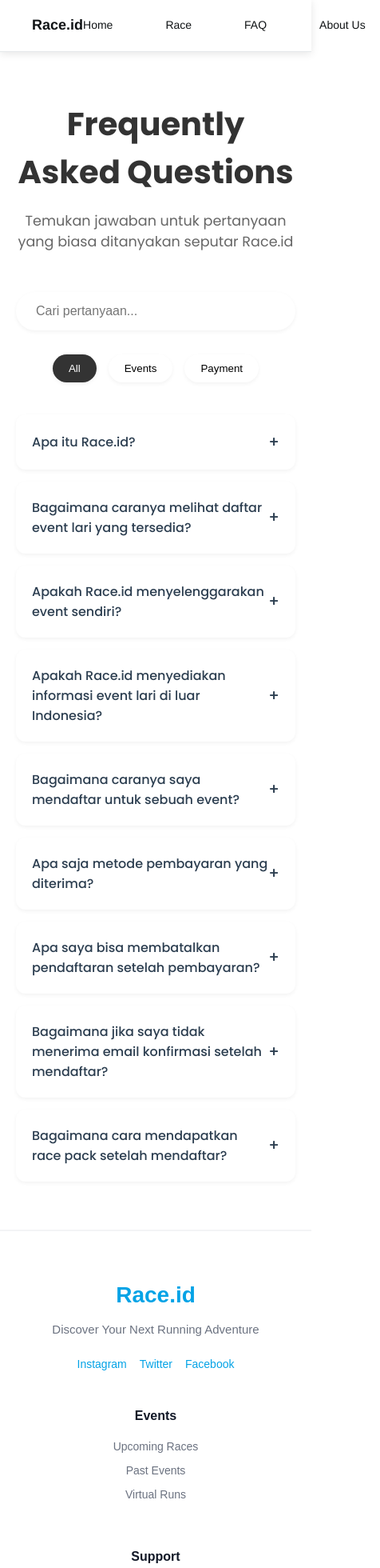
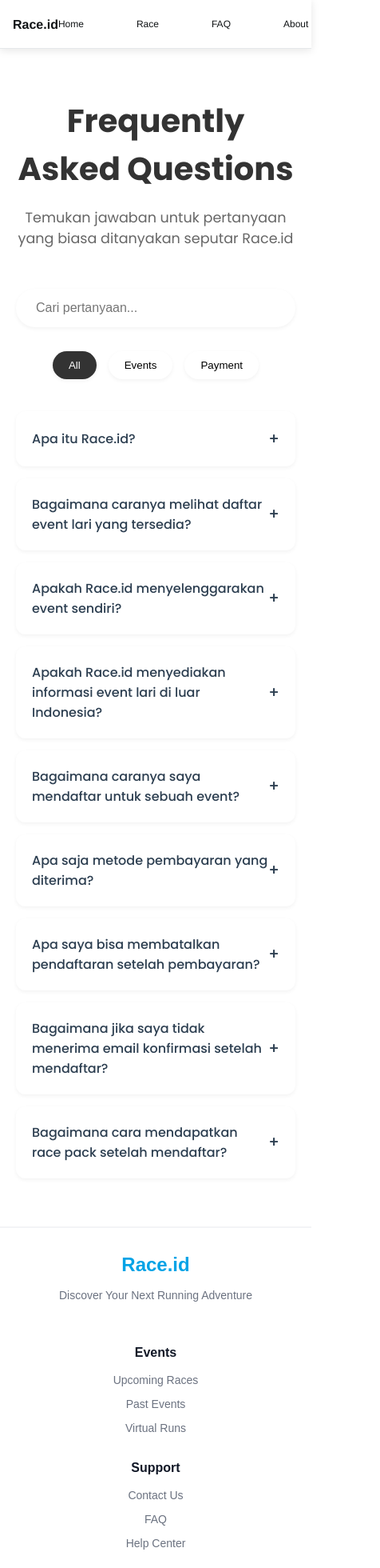
Before and after one commit to Race-id/race-id-new-UI, a Vue app: page /faq in a window 390 px wide. Shown: the top 1960 px of the page at 80% size, 476 px wide, since content can reach past the window. Built offline with nearby package versions, Linux system fonts and the light colour scheme; what @tanstack/vue-query would draw is missing.

Commit message:
feat : new appearence for footer and header

```diff
--- a/src/components/footer.vue
+++ b/src/components/footer.vue
@@ -1,3 +1,11 @@
+<script setup>
+import { computed } from 'vue';
+
+const currentYear = computed(() => {
+  return new Date().getFullYear();
+})
+</script>
+
 <template>
   <footer class="footer">
     <div class="footer-wrapper">
@@ -7,12 +15,7 @@
         <div class="footer-brand">
           <h2 class="brand-logo">Race.id</h2>
           <p class="brand-tagline">Discover Your Next Running Adventure</p>
-          <div class="social-links">
-            <a href="#" class="social-icon">Instagram</a>
-            <a href="#" class="social-icon">Twitter</a>
-            <a href="#" class="social-icon">Facebook</a>
           </div>
-        </div>
 
         <!-- Links Grid -->
         <div class="footer-grid">
@@ -38,7 +41,7 @@
 
       <!-- Footer Bottom -->
       <div class="footer-bottom">
-        <p class="copyright">© 2025 Race.id All rights reserved.</p>
+        <p class="copyright">© {{ currentYear }} Race.id All rights reserved.</p>
         </div>
       </div>
   </footer>
@@ -80,23 +83,6 @@
   font-size: 15px;
   line-height: 1.5;
   margin-bottom: 24px;
-}
-
-.social-links {
-  display: flex;
-  gap: 16px;
-}
-
-.social-icon {
-  color: #04a3e6;
-  text-decoration: none;
-  font-size: 14px;
-  font-weight: 500;
-  transition: opacity 0.2s ease;
-}
-
-.social-icon:hover {
-  opacity: 0.8;
 }
 
 .footer-grid {
@@ -158,10 +144,6 @@
     text-align: center;
   }
 
-  .social-links {
-    justify-content: center;
-  }
-
   .footer-grid {
     grid-template-columns: repeat(2, 1fr);
   }
@@ -173,10 +155,86 @@
   }
 }
 
+@media (max-width: 768px) {
+  .footer {
+    padding: 40px 16px 24px;
+  }
+
+  .footer-main {
+    grid-template-columns: 1fr;
+    gap: 32px;
+    margin-bottom: 32px;
+  }
+
+  .footer-brand {
+    padding-right: 0;
+    text-align: center;
+  }
+
+  .brand-logo {
+    font-size: 24px;
+    margin: 0 0 12px;
+  }
+
+  .brand-tagline {
+    font-size: 14px;
+    margin-bottom: 20px;
+  }
+
+  .footer-grid {
+    grid-template-columns: repeat(2, 1fr);
+    gap: 24px;
+  }
+
+  .footer-column h3 {
+    font-size: 15px;
+    margin: 0 0 16px;
+  }
+
+  .footer-column li {
+    margin-bottom: 10px;
+  }
+
+  .footer-bottom {
+    flex-direction: column;
+    gap: 16px;
+    text-align: center;
+    padding-top: 20px;
+  }
+}
+
 @media (max-width: 480px) {
+  .footer {
+    padding: 32px 16px 20px;
+  }
+
   .footer-grid {
     grid-template-columns: 1fr;
     text-align: center;
+    gap: 32px;
+  }
+
+  .footer-column {
+    padding: 0 16px;
+  }
+
+  .footer-column h3 {
+    font-size: 16px;
+  }
+
+  .footer-column ul {
+    display: flex;
+    flex-direction: column;
+    align-items: center;
+    gap: 12px;
+  }
+
+  .footer-column li {
+    margin-bottom: 0;
+  }
+
+  .brand-tagline {
+    padding: 0 16px;
   }
 }
 </style>
--- a/src/components/header.vue
+++ b/src/components/header.vue
@@ -2,31 +2,27 @@
   <div class="depth-frame">
     <div class="depth-frame-wrapper">
       <div class="div-wrapper">
-        <div class="text-wrapper">Race.id</div>
+        <router-link to="/" class="logo">Race.id</router-link>
       </div>
     </div>
 
     <div class="div">
       <div class="div-2">
         <div class="div-wrapper">
-          <div class="text-wrapper-2">Home</div>
+          <router-link to="/" class="nav-link">Home</router-link>
         </div>
 
         <div class="div-wrapper">
-          <div class="text-wrapper-2">Race</div>
+          <router-link to="/race" class="nav-link">Race</router-link>
         </div>
 
         <div class="div-wrapper">
-          <div class="text-wrapper-2">FAQ</div>
+          <router-link to="/faq" class="nav-link">FAQ</router-link>
         </div>
 
         <div class="div-wrapper">
-          <div class="text-wrapper-3">About Us</div>
+          <router-link to="/about-us" class="nav-link">About</router-link>
         </div>
-
-        <div class="div-3" />
-
-        <div class="div-4" />
       </div>
     </div>
   </div>
@@ -54,6 +50,25 @@ export default {
   transition: all 0.3s ease;
   backdrop-filter: blur(10px);
   box-shadow: 0 2px 10px rgba(0, 0, 0, 0.1);
+}
+
+.depth-frame router-link {
+  text-decoration: none;
+  color: inherit;
+}
+
+.text-wrapper,
+.text-wrapper-2,
+.text-wrapper-3 {
+  cursor: pointer;
+  text-decoration: none;
+  transition: color 0.3s ease;
+}
+
+.text-wrapper:hover,
+.text-wrapper-2:hover,
+.text-wrapper-3:hover {
+  color: #04a3e6;
 }
 
 .depth-frame .depth-frame-wrapper {
@@ -140,4 +155,81 @@ export default {
   margin-right: -273.00px;
   position: relative;
 }
+
+.logo {
+  color: #111416;
+  font-family: "Lexend-Bold", Helvetica;
+  font-size: 18px;
+  font-weight: 700;
+  text-decoration: none;
+  line-height: 23px;
+}
+
+.nav-link {
+  color: #111416;
+  font-family: "Lexend-Medium", Helvetica;
+  font-size: 14px;
+  font-weight: 500;
+  text-decoration: none;
+  line-height: 21px;
+  transition: color 0.3s ease;
+}
+
+.nav-link:hover {
+  color: #04a3e6;
+}
+
+@media (max-width: 768px) {
+  .depth-frame {
+    padding: 12px 24px;
+  }
+
+  .logo-wrapper {
+    padding-right: 24px;
+  }
+
+  .nav-menu {
+    gap: 24px;
+  }
+
+  .logo {
+    font-size: 16px;
+  }
+
+  .nav-link {
+    font-size: 13px;
+  }
+}
+
+@media (max-width: 480px) {
+  .depth-frame {
+    padding: 10px 16px;
+  }
+
+  .logo-wrapper {
+    padding-right: 16px;
+  }
+
+  .nav-menu {
+    gap: 16px;
+  }
+
+  .nav-link {
+    font-size: 12px;
+  }
+}
+
+@media (max-width: 360px) {
+  .logo-wrapper {
+    padding-right: 12px;
+  }
+
+  .nav-menu {
+    gap: 12px;
+  }
+
+  .nav-link {
+    font-size: 11px;
+  }
+}
 </style>
```
